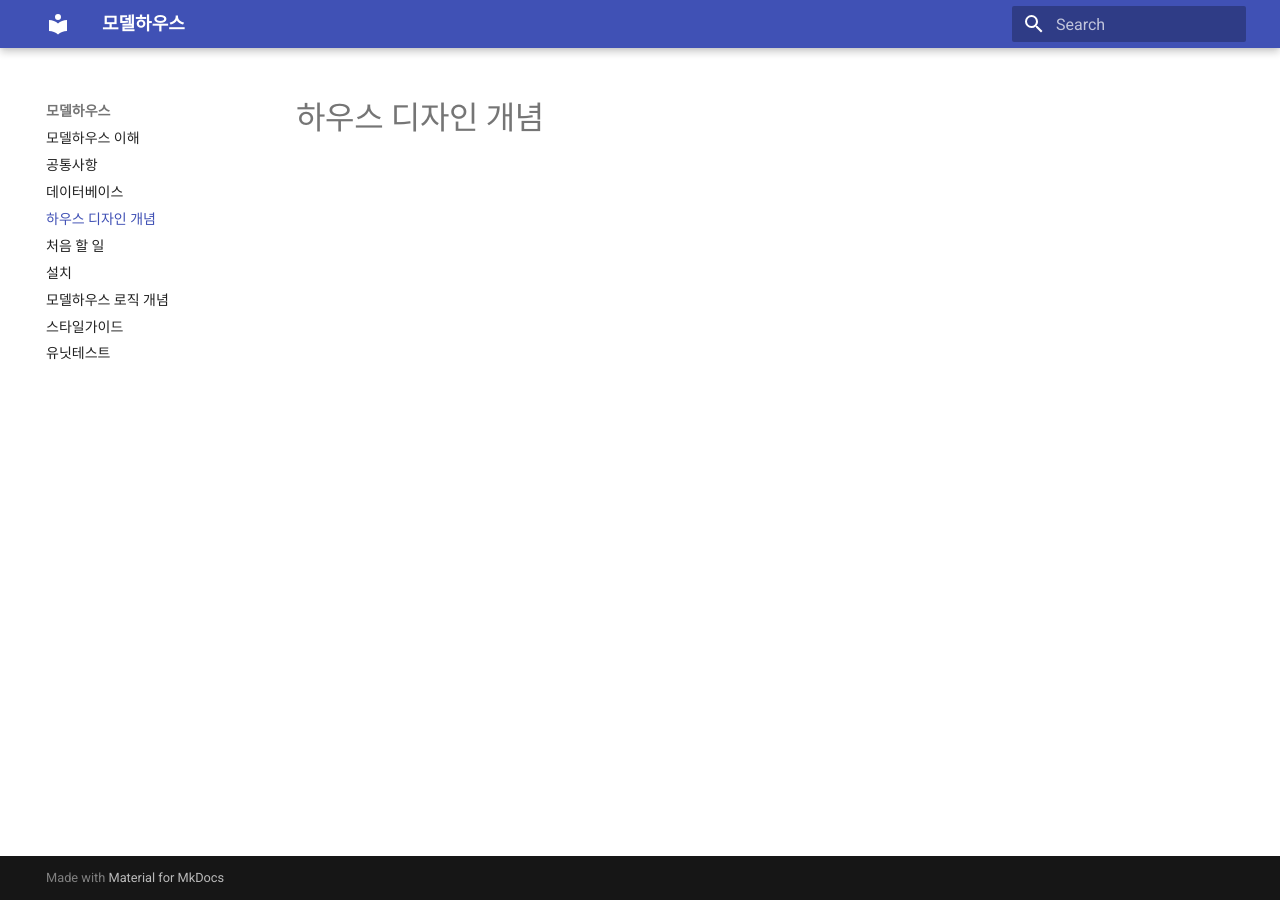
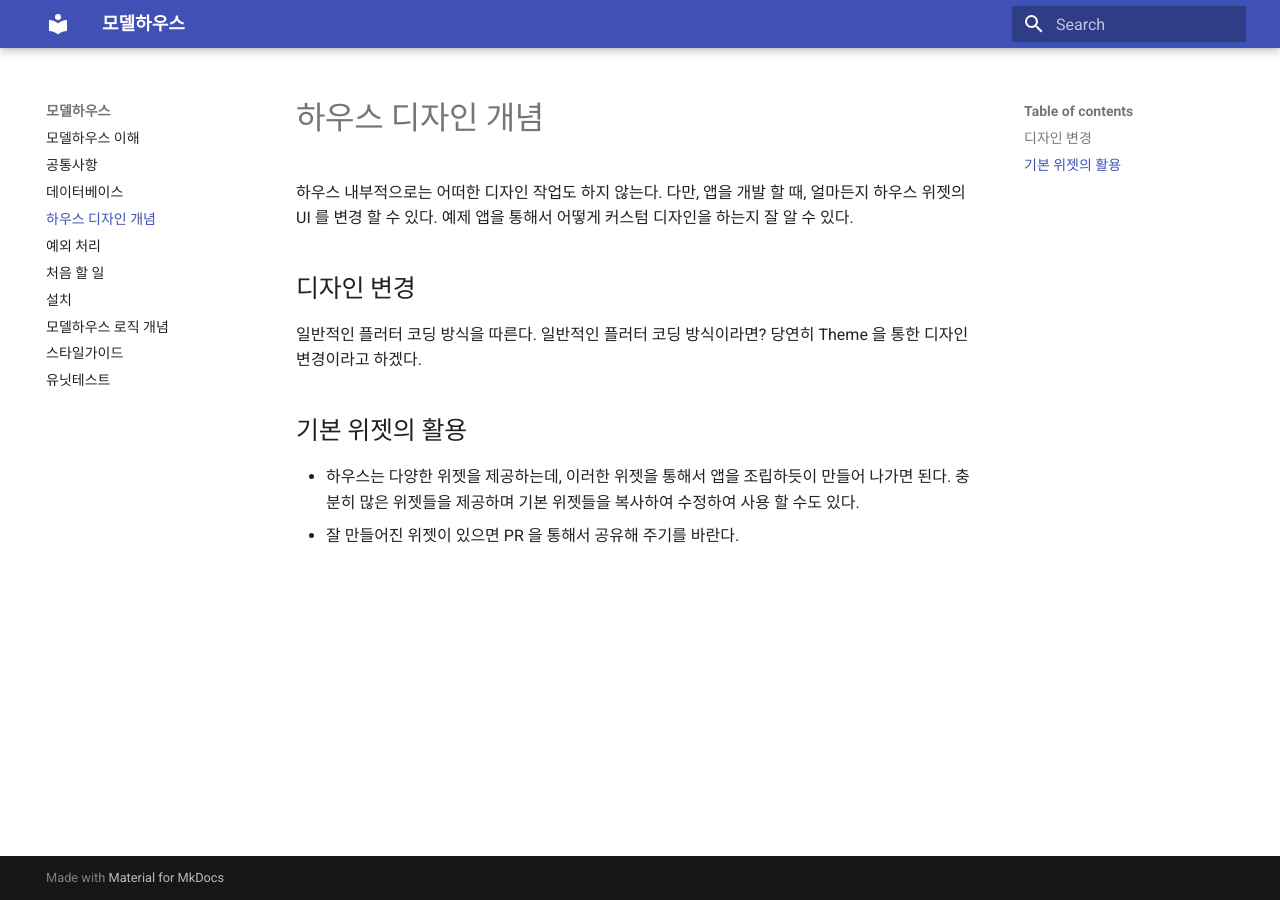
Before and after one commit to withcenterdev5/model_house, an MkDocs documentation site: the page built from docs/design_overview.md, in a window 1280 px wide. Built offline with MkDocs 1.6.1 and Material for MkDocs 9.7.7, drawn with Linux system fonts in a browser that asks for light colours.

Commit message:
문서 업데이트

```diff
--- a/docs/common.md
+++ b/docs/common.md
@@ -13,9 +13,21 @@
 
 
 
+## 예외 처리
+
+참고: [예외 처리](./exception.md) 문서 참고
+
+
+## 빌더
+
+각종 builder 함수에는 그 자체로 yes 또는 no 의 값을 가진다. 예를 들면, `FirebaseAuth.instance.authStateChanged((user) => user == null ? ... : ... )` 와 같이, user 가 null 이 아니면 로그인, null 이면 로그 안한 상태를 나타내듯이, `MyDoc( builder: (doc) => doc == null ? ... : ... )` 와 같이  문서가 있는지 없는지 알 수 있다. 따로 existBuilder, nonExistBuilder 를 두지 않도록 한다.
+
 
 
 ## 파이어스토어 컬렉션과 문서
+
+경로는 `User.col` 과 같이 static 변수에, collection reference 를 지정하며, 사용자 문서는 `User().ref` 와 같이 해당 객체에 문서 reference 를 둔다.
+
 
 
 경로를 지정하는 함수를 따로 만들어 둔다. 예를 들면, `category('qna').col` 와 같이 한다.
--- a/docs/design_overview.md
+++ b/docs/design_overview.md
@@ -1 +1,16 @@
 # 하우스 디자인 개념
+
+
+하우스 내부적으로는 어떠한 디자인 작업도 하지 않는다. 다만, 앱을 개발 할 때, 얼마든지 하우스 위젯의 UI 를 변경 할 수 있다. 예제 앱을 통해서 어떻게 커스텀 디자인을 하는지 잘 알 수 있다.
+
+
+## 디자인 변경
+
+일반적인 플러터 코딩 방식을 따른다. 일반적인 플러터 코딩 방식이라면? 당연히 Theme 을 통한 디자인 변경이라고 하겠다.
+
+
+## 기본 위젯의 활용
+
+
+- 하우스는 다양한 위젯을 제공하는데, 이러한 위젯을 통해서 앱을 조립하듯이 만들어 나가면 된다. 충분히 많은 위젯들을 제공하며 기본 위젯들을 복사하여 수정하여 사용 할 수도 있다.
+- 잘 만들어진 위젯이 있으면 PR 을 통해서 공유해 주기를 바란다.
--- /dev/null
+++ b/docs/exception.md
@@ -0,0 +1,3 @@
+# 예외 처리
+
+HouseException
```
